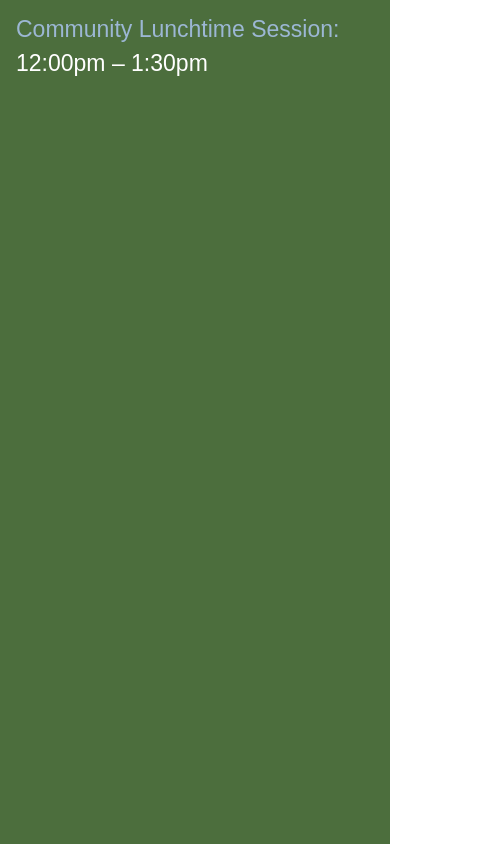
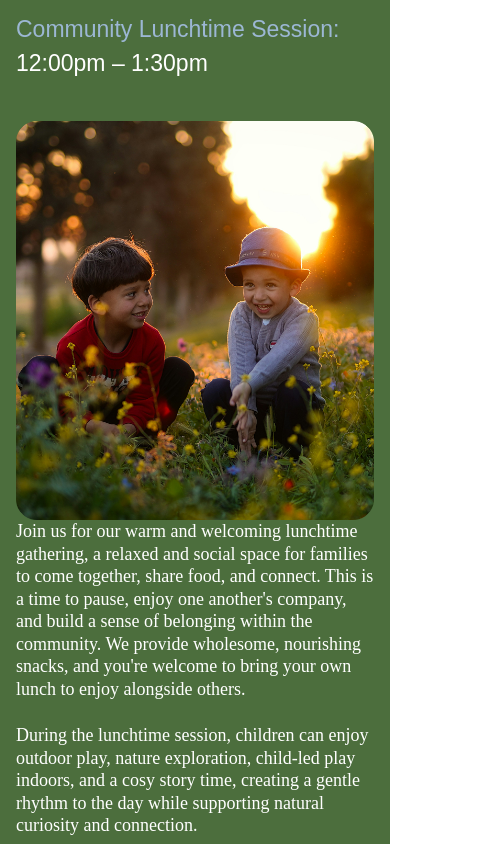
Before and after one commit to nick980v/wildflowers, a Next.js app: page /fees in a window 390 px wide. Shown: the part 1800-2644 px from the top of the page, 480 px wide, since content can reach past the window. Built offline with nearby package versions, Linux system fonts and the light colour scheme; a web font is replaced by a local one.

Commit message:
styling mobile

```diff
--- a/src/app/fees/page.js
+++ b/src/app/fees/page.js
@@ -90,7 +90,7 @@ export default function Fees() {
             Community Lunchtime Session:{" "}
             <span className={styles.timingsText}>12:00pm – 1:30pm</span>
           </h1>
-          <div className={styles.fees}>
+          <div className={styles.container}>
             <Image
               src="/Sunset-homepage.png"
               alt="Sunset image"
@@ -98,7 +98,7 @@ export default function Fees() {
               height={100}
               className={styles.lavender}
             />
-            <div>
+            <div className={styles.contentContainer}>
               <p className={styles.text}>
                 Join us for our warm and welcoming lunchtime gathering, a
                 relaxed and social space for families to come together, share
```
